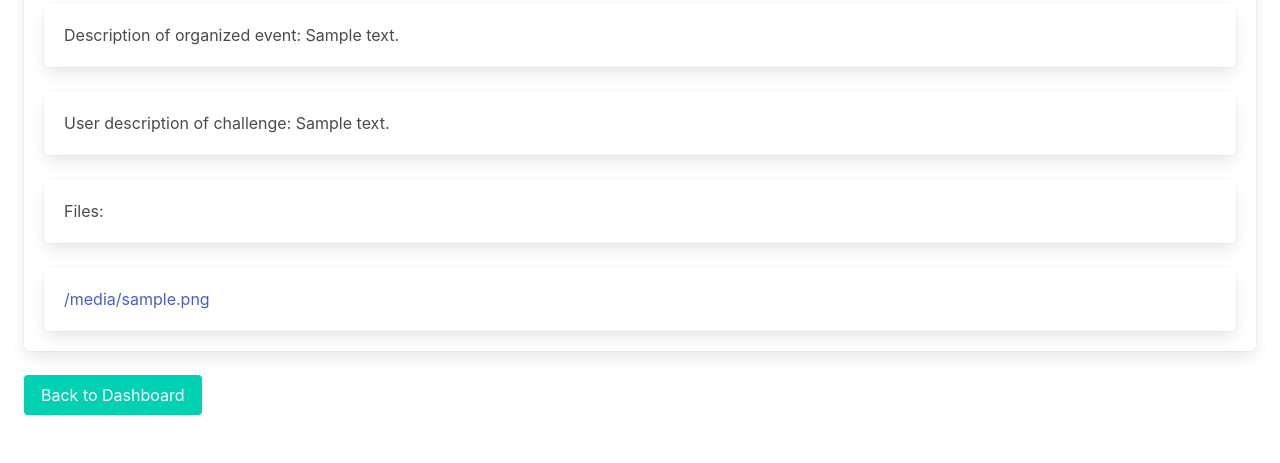
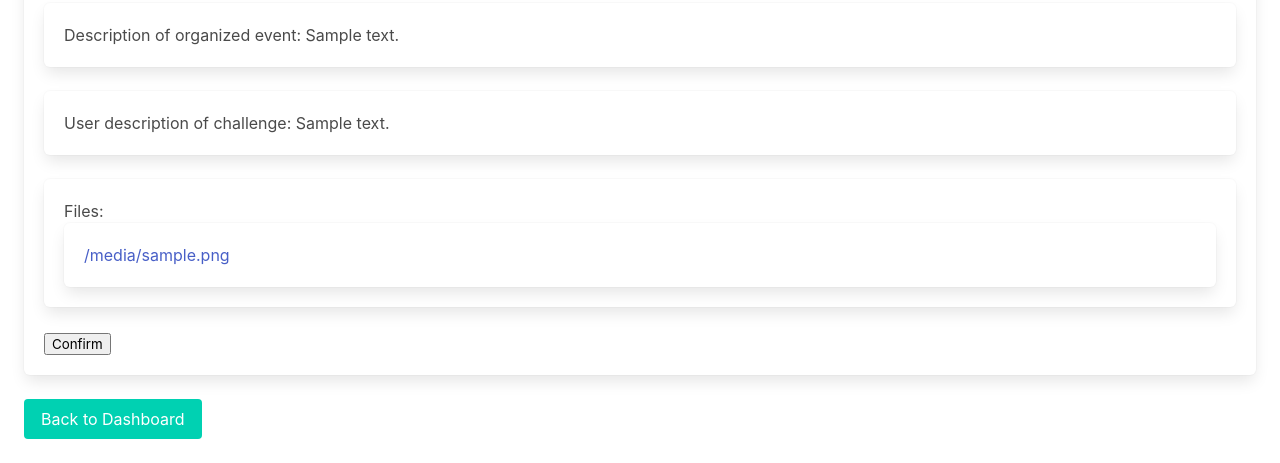
Before and after one commit to karina-klinkeviciute/rainbow-challenge, a Django app: template rainbow/joined_challenge/templates/joined_challenge/confirmation_detail.html in a window 1280 px wide. Shown: the part 2087-2550 px from the top of the page. Before the commit the page ends 2502 px from the top, so only its background shows below. Run offline with Django 3.2, Linux system fonts and the light colour scheme; the template is opened without the code that fills it: most values are stand-ins (such as "Sample title", 1, 10 or a date in 2020).

Commit message:
Confirm button added to template

```diff
--- a/rainbow/joined_challenge/templates/joined_challenge/confirmation_detail.html
+++ b/rainbow/joined_challenge/templates/joined_challenge/confirmation_detail.html
@@ -51,11 +51,17 @@
             {% if joinedchallenge.supportjoinedchallenge %}
                 <div class="box">{% translate "User description of challenge" %}: {{ joinedchallenge.supportjoinedchallenge.description }}</div>
             {% endif %}
-{# todo Add "Confirm" button #}
-            <div class="box">{% translate "Files:" %} </div>
+
+            <div class="box">{% translate "Files:" %}
             {% for file in joinedchallenge.files %}
                 <div class="box"><a href="{{ file.file.url }}" target="_blank">{{ file.file.url }}</a></div>
             {% endfor %}
+            </div>
+
+        <form>
+            <button>{% translate "Confirm" %}</button>
+            {# todo Make this "Confirm" button work#}
+        </form>
         </div>
     </div>
 {% endblock %}
```
